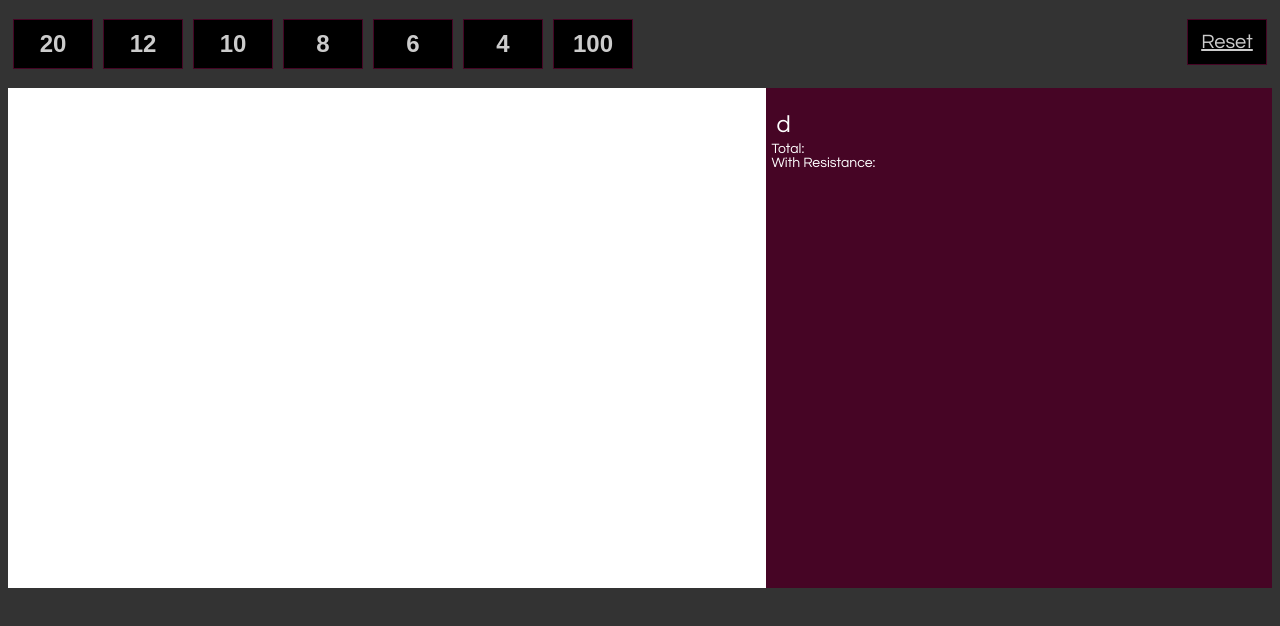
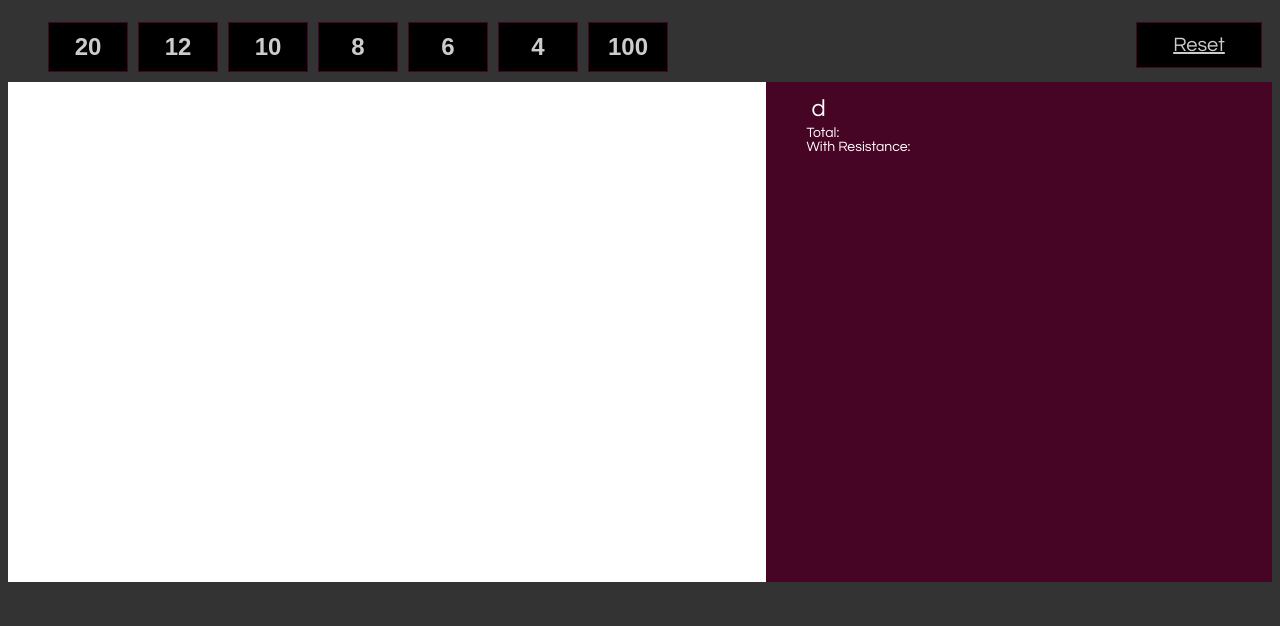
Before and after one commit to danfpearce/iforgotmydice, a React app: page / in a window 1280 px wide. Built offline with nearby package versions, Linux system fonts and the light colour scheme.

Commit message:
almost have nav figured out

```diff
--- a/src/index.css
+++ b/src/index.css
@@ -6,38 +6,49 @@ body {
   /* .screen {
     width: 1000px;
   } */
-  .nav {
-    width: 100%;
-    padding-bottom: 50px;
-    text-align: center;
-    position: center;
+  .nav-left {
+    /* text-align: center; */
+    /* position: center; */
+    width: 75%;
+    float: left;
+  }
+
+  .nav-right {
+    /* text-align: center; */
+    /* position: center; */
+    float: right;
+    width: 20%;
   }
 
   li {
     list-style: none;
   }
 
-  .die {
+  .button {
     background-color: black;
-    border: 1px solid rgb(70, 5, 37);;
-    font-size: 1.5rem;
-    font-weight: bold;
+    border: 1px solid rgb(70, 5, 37);
     color: #ccc;
-    float: left;
-    width: 80px;
     margin-right: 10px;
-    padding: 10px;
+    margin-bottom: 10px;
+    padding-bottom: 50px;
     text-align: center;
   }
 
-  #reset_btn {
+  .die {
+    font-size: 1.5rem;
+    font-weight: bold;
+    float: left;
+    width: 80px;
+    padding: 10px;
+  }
+
+  .reset_btn {
     float: right;
-    margin-right: 0px;
-    width: 58px;
+    width: 100px;
     font-weight: normal;
     font-size: 1.25rem;
-    padding-top: 12px;
-    padding-bottom: 12px;
+    margin-top: 14px;
+    padding: 12px;
   }
 
   .clearfix {
@@ -73,13 +84,13 @@ body {
   }
 
    ol, ul {
-    padding: 5px;
+    /* border: 1px solid magenta; */
   }
 
-  .game {
+  /* .game {
     display: flex;
     flex-direction: row;
-  }
+  } */
   /*
   .board-row:after {
     clear: both;
--- a/src/index.js
+++ b/src/index.js
@@ -4,7 +4,7 @@ import './index.css';
 
 function Die(props) {
   return (
-    <button class="die" onClick={props.onClick}>
+    <button class="die button" onClick={props.onClick}>
       {props.value}
     </button>
   );
@@ -76,12 +76,14 @@ class Screen extends React.Component {
 
     return (
       <div className="screen">
-        <div className="nav">
+        <div className="nav-left">
           <ul>
             {dice_arr.map((value, index) => {
               return <li>{this.renderDie(value)}</li>})}
-            <li><a className="die" id="reset_btn" href="/">Reset</a></li>
           </ul>
+        </div>
+        <div className="nav-right">
+          <a className="button reset_btn" href="/">Reset</a>
         </div>
 
         <div className="results clearfix">
```
